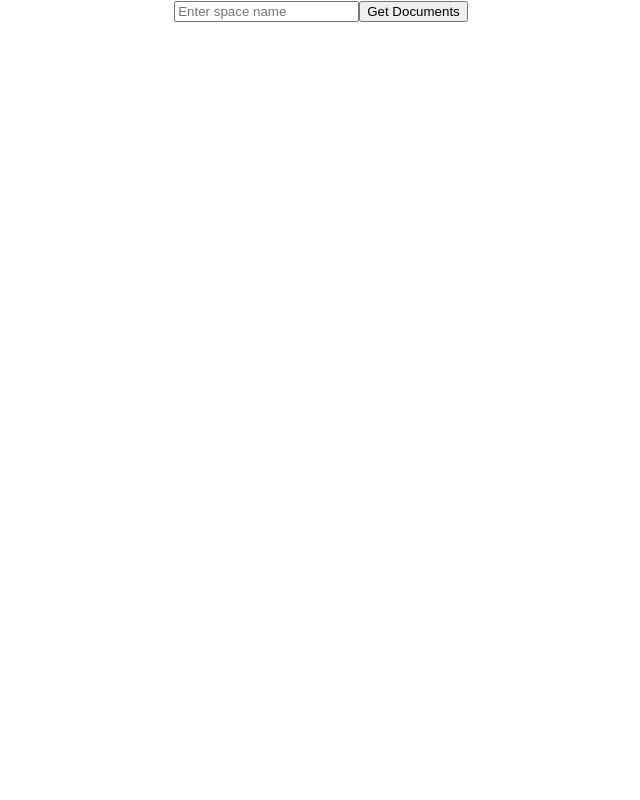
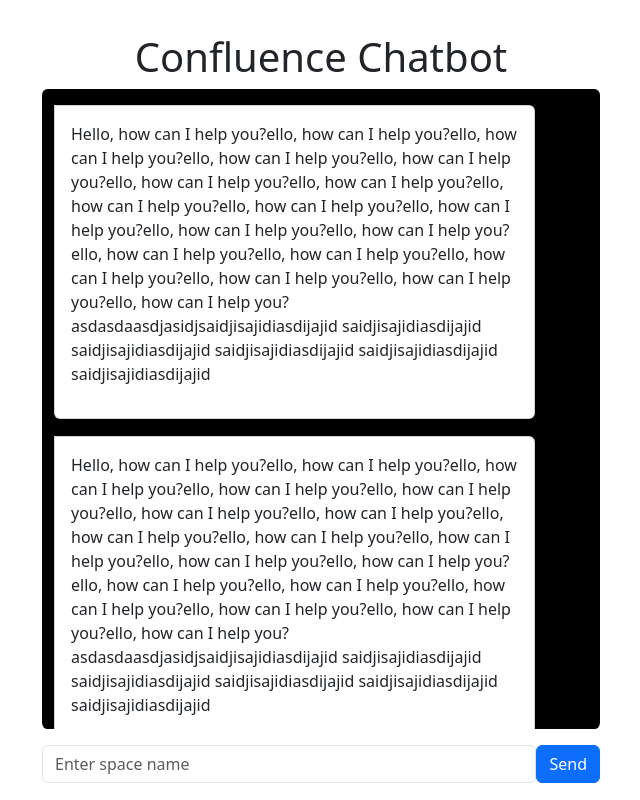
Before and after one commit to PravinPrabhakaran/ConfluenceChatbot, a React (Create React App) app in the folder my-app/: page / in a window 1280 px wide. Shown: the whole page, without its empty margins (319-959 px from the left). Built offline with nearby package versions, Linux system fonts and the light colour scheme.

Commit message:
progress frontend - added fetch needed

```diff
--- a/my-app/package.json
+++ b/my-app/package.json
@@ -8,6 +8,7 @@
     "@testing-library/react": "^13.4.0",
     "@testing-library/user-event": "^13.5.0",
     "axios": "^1.4.0",
+    "bootstrap": "^5.3.0",
     "node-fetch": "^3.3.1",
     "pdfkit": "^0.13.0",
     "react": "^18.2.0",
--- a/my-app/src/App.css
+++ b/my-app/src/App.css
@@ -1,38 +1,40 @@
 .App {
   text-align: center;
+  margin-left:25%;
+  margin-right:25%;
+  margin-top: 3%;
+
 }
 
-.App-logo {
-  height: 40vmin;
-  pointer-events: none;
+.messageContainer {
+  display:flex;
+  background-color: black;
+  justify-content: center;
+  height: 80vh;
+  border-radius: 1%;
+  overflow-y: scroll;
+
 }
 
-@media (prefers-reduced-motion: no-preference) {
-  .App-logo {
-    animation: App-logo-spin infinite 20s linear;
-  }
+.messageInput {
+  border-radius: 1%;
+  margin-top:1em;
 }
 
-.App-header {
-  background-color: #282c34;
-  min-height: 100vh;
-  display: flex;
-  flex-direction: column;
-  align-items: center;
-  justify-content: center;
-  font-size: calc(10px + 2vmin);
-  color: white;
+.inputContainer {
+  display:flex;
+
 }
 
-.App-link {
-  color: #61dafb;
+.inputBox {
+  flex-grow:1;
+
 }
 
-@keyframes App-logo-spin {
-  from {
-    transform: rotate(0deg);
-  }
-  to {
-    transform: rotate(360deg);
-  }
+.chat-box {
+  border-top-left-radius: 0px !important;
+  max-width:90%;
+  text-overflow: wrap;
+  margin-top: 3%;
+  text-align:left;
 }
--- a/my-app/src/App.js
+++ b/my-app/src/App.js
@@ -1,18 +1,34 @@
 import logo from './logo.svg';
 import './App.css';
 import React, { useState, useEffect } from 'react';
-import { Button, Form } from 'react-bootstrap';
+import { Container, Card, Button, Form } from 'react-bootstrap';
+import Chatbox from './Chatbox.js'
+
+import 'bootstrap/dist/css/bootstrap.min.css';
 
 function App() {
 
   const [content, setContent] = useState([])
   const [spaceName, setSpaceName] = useState("")
+  const [spaceSelected, setSpaceSelected] = useState(false)
 
   const handleInputChange = (event) => {
     setSpaceName(event.target.value);
   };
 
   var getDocuments = async () => {
+
+    if (spaceSelected) {
+      const response = await fetch('/api/send-to-python', {
+        method: 'POST',
+        headers: {
+          'Content-Type': 'application/json',
+        },
+        body: JSON.stringify({ spaceName }),
+      });
+
+    }
+    else {
       try {
         const response = await fetch('/api/documents', {
           method: 'POST',
@@ -38,28 +54,63 @@
         console.error(error)
       }
 
+      setSpaceSelected(true)
+    }
   }
 
 
 
+
+
   return (
+    <Container>
+
     <div className="App">
+        <h1>Confluence Chatbot</h1>
+
+          <div className="messageContainer">
+            <Container className="d-flex flex-column">
+              <Chatbox />
+              <Chatbox />
+              <Chatbox />
+
+              <br />
+            </Container>
+
+          </div>
+
+          <div className="messageInput">
+            <div className="input-container mt-3 d-flex">
+              <Form.Control type="text" className="message-input flex-grow-1"
+
+                placeholder="Enter space name"
+                value={spaceName}
+                onChange={handleInputChange}
+                onKeyPress={(e) => {
+                  if (e.key === 'Enter') {
+                  e.preventDefault();
+                  getDocuments()
+                  document.getElementsByName("prompt")[0].value = ""
+                }}}
+                />
+
+              <Button onClick={getDocuments} className="send-button" type="button"> Send </Button>
+            </div>
+          </div>
+
+
+    </div>
+  </Container>
+  );
+}
+
+export default App;
+
+/**
 {content.map((item) => (
   <body>
     <h3>{item.title}</h3>
     <p>{item.body}</p>
   </body>
-          ))}
 
-      <Form.Control
-          type="text"
-          placeholder="Enter space name"
-          value={spaceName}
-          onChange={handleInputChange}
-        />
-      <Button onClick={getDocuments} variant="primary" type="button">Get Documents</Button>
-    </div>
-  );
-}
-
-export default App;
+*/
--- /dev/null
+++ b/my-app/src/Chatbox.js
@@ -0,0 +1,23 @@
+import logo from './logo.svg';
+import './App.css';
+import React, { useState, useEffect } from 'react';
+import { Container, Card, Button, Form } from 'react-bootstrap';
+
+import 'bootstrap/dist/css/bootstrap.min.css';
+
+function Chatbox() {
+
+  return (
+    <Card className="chat-box rounded-lg shadow-l align-self-start">
+        <Card.Body>
+        <div className="message">
+            <p>Hello, how can I help you?ello, how can I help you?ello, how can I help you?ello, how can I help you?ello, how can I help you?ello, how can I help you?ello, how can I help you?ello, how can I help you?ello, how can I help you?ello, how can I help you?ello, how can I help you?ello, how can I help you?ello, how can I help you?ello, how can I help you?ello, how can I help you?ello, how can I help you?ello, how can I help you?ello, how can I help you?asdasdaasdjasidjsaidjisajidiasdijajid saidjisajidiasdijajid saidjisajidiasdijajid saidjisajidiasdijajid saidjisajidiasdijajid saidjisajidiasdijajid</p>
+        </div>
+        </Card.Body>
+    </Card>
+  )
+}
+
+
+
+export default Chatbox;
--- a/my-app/src/server.js
+++ b/my-app/src/server.js
@@ -71,8 +71,8 @@
 
     try {
 
-        const spaceAuth = Buffer.from('Pravin.Prabhakaran@comparethemarket.com:ATASGVPTGjzcU3qKwrRd1pd2ewOdNUzCQTk_tWnI_frvnZ8v-lPjDUFhSgkyNyZejXFQ301KTFoekUDx2urqmlTDyTRBzdFl0cjnglw=E41A82E1').toString('base64');
-d
+        const spaceAuth = Buffer.from('Pravin.Prabhakaran@comparethemarket.com:ATATT3xFfGF0g46tSBJGzhPh_MzoAUr8C9kGEL3OcW3QOuJCvrco3_Es87AqAede9TZPvViOVvebGdpwFszSGVPTGjzcU3qKwrRd1pd2ewOdNUzCQTk_tWnI_frvnZ8v-lPjDUFhSgkyNyZejXFQ301KTFoekUDx2urqmlTDyTRBzdFl0cjnglw=E41A82E1').toString('base64');
+
         // First API call to get the ID of a Space
         const spaceIDCall = `https://comparethemarket.atlassian.net/wiki/rest/api/space/${spaceName}`
         const spaceIDData = await fetchData(spaceIDCall, spaceAuth);
```
Also changed, not shown: 1 other file (tests, documents, lock files or other folders). Lines whose indentation alone changed are shown as unchanged.
